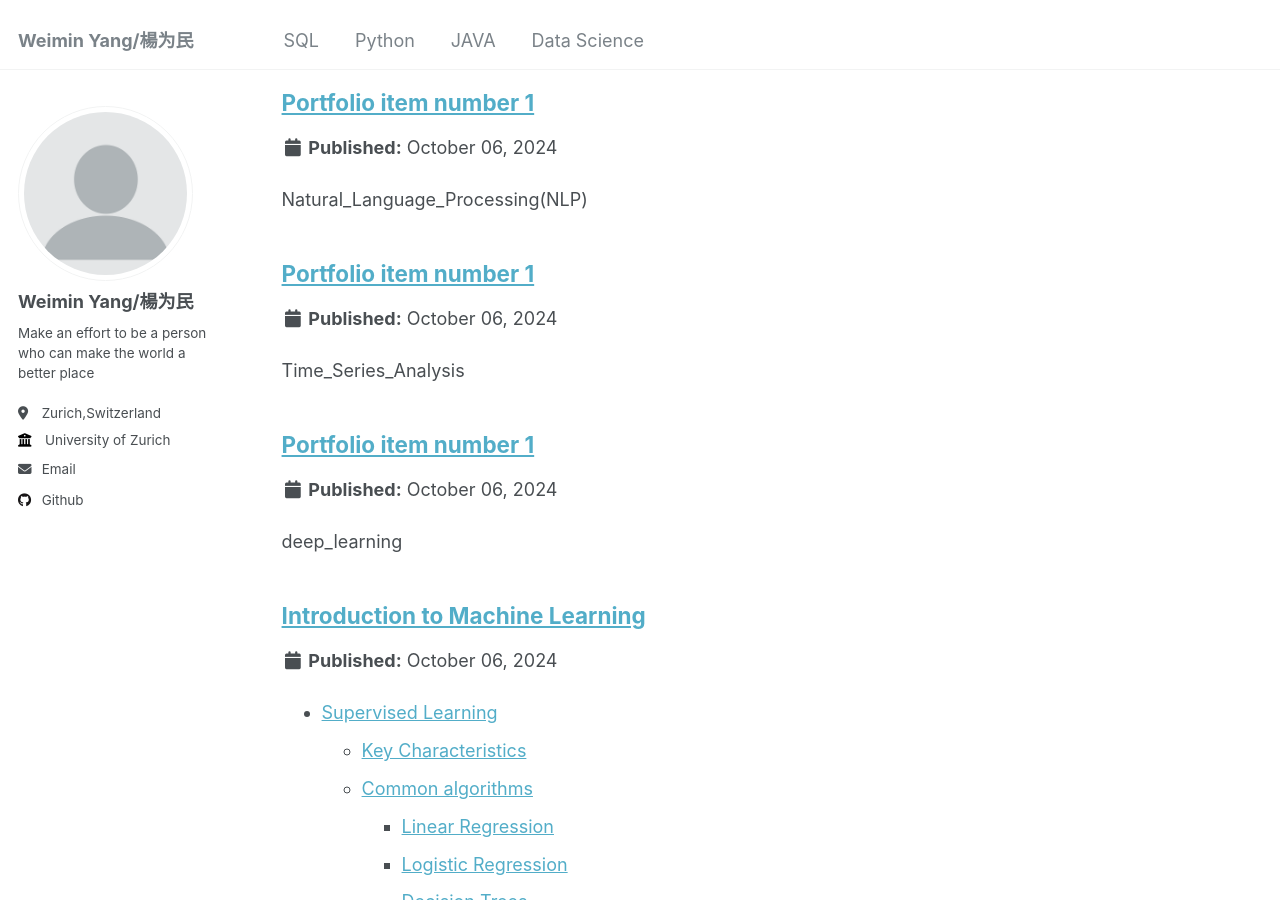
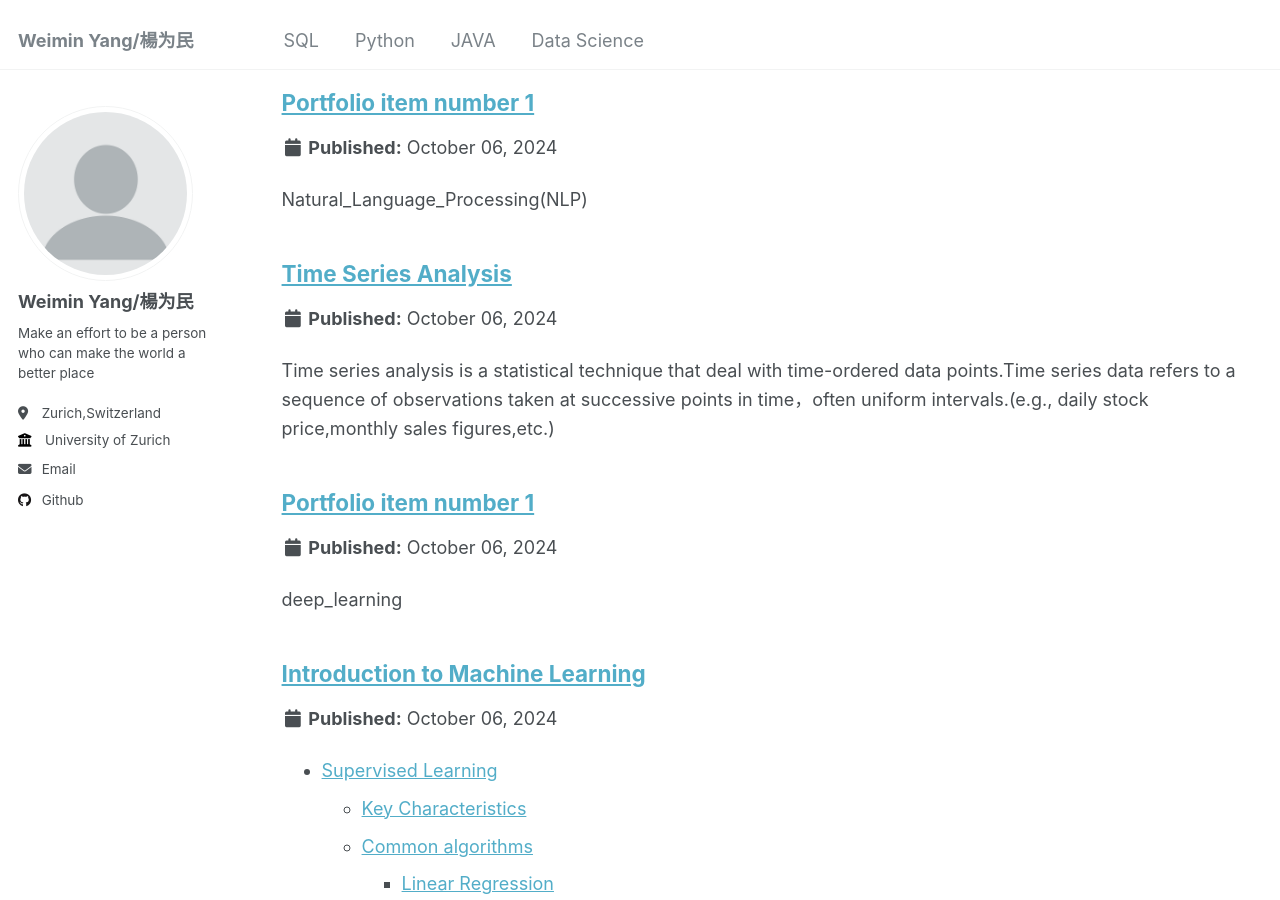
Before and after one commit to weimin3/weimin3.github-io, a Jekyll site: the page built from _pages/collection-archive.html, in a window 1280 px wide and 900 px high, scrolled down 747 px. Built offline with Jekyll 4.4.1, drawn with Linux system fonts in a browser that asks for light colours; some of the changed lines change nothing that is shown.

Commit message:
Update Time_Series_Analysis.md

````diff
--- a/_Data_Science/Time_Series_Analysis.md
+++ b/_Data_Science/Time_Series_Analysis.md
@@ -1,6 +1,84 @@
 ---
-title: "Portfolio item number 1"
+title: "Time Series Analysis"
 collection: Data_Science
 permalink: /Data_Science/Time_Series_Analysis/
 ---
-Time_Series_Analysis
+Time series analysis is a statistical technique that deal with time-ordered data points.Time series data refers to a sequence of observations taken at successive points in time，often uniform intervals.(e.g., daily stock price,monthly sales figures,etc.)
+
+**Types of time series:**
+- Univariate time series: a single variable is recorded over time.(e.g., daily temperatures)
+- Multivariate time series: multiple variables are recorded over time.
+
+**Key components of time series:**
+- Trend: the long-term upward or downward direction of the data.
+- Seasonality: regular,repeating fluctuations in the data,often tied to specific times of the year,week, or day.
+- Cyclic Patterns: Longer-term oscillations that are not of fixed duration.
+
+# Time series clustering
+Time series clustering involves grouping time series data based on similarity patterns.
+
+Time series clustering involves two main types:subsequence clustering and time point clustering.
+
+1. Subsequence clustering: using a sliding window approach to extract segments(subsequences) from a longer time series.there subsequences are then clustered based on their similarity.
+
+2. Time point clustering: clustering is based on the proximity of time points and the similarity of their corresponding values.
+
+## Similarity Measures
+1. Dynamic time warping(DTW):aligns two time series that may vary in speed or length.It warps the time axis to minimize the distance between corresponding points in two seires. it is commonly used for speech recognition and financial time series analysis.
+```python
+from scipy.spatial.distance import euclidean
+from fastdtw import fastdtw
+
+x = [1, 2, 3, 4, 5]
+y = [1, 2, 2, 4, 4, 5]
+
+# DTW using fastdtw
+distance, path = fastdtw(x, y, dist=euclidean)
+print("DTW Distance: ", distance)
+print("Path: ", path)
+```
+Output:
+```python
+DTW Distance: 1.0
+Path: [(0, 0), (1, 1), (2, 2), (3, 3), (4, 4), (4, 5)]
+```
+It means the total distance after alignment is 1.0, and the optimal alignment (warping) occurs according to the shown pairs of indices.
+
+2. Euclidean Distance:calculating the straight-line distance between corresponding points in two equally sized time series.It works best when both series have the same length and no time-shift differences, such as sensor data in controlled environments.
+```python
+import numpy as np
+
+x = np.array([1, 2, 3, 4, 5])
+y = np.array([1, 2, 2, 4, 5])
+
+# Euclidean distance between two time series
+distance = np.linalg.norm(x - y)
+print("Euclidean Distance: ", distance)
+```
+Output:
+```python
+Euclidean Distance: 1.0
+```
+3. Correlation-based Metrics:Correlation measures the similarity in the shape or trend between two time series, regardless of the magnitude. A common example is the Pearson correlation.It is useful when we care more about the trend or pattern in the data (e.g., stock market analysis).
+```python
+import numpy as np
+from scipy.stats import pearsonr
+
+x = np.array([1, 2, 3, 4, 5])
+y = np.array([2, 4, 6, 8, 10])
+
+# Pearson correlation coefficient
+correlation, _ = pearsonr(x, y)
+print("Pearson Correlation: ", correlation)
+```
+Output
+```python
+Pearson Correlation: 1.0
+```
+## Clustering methods
+1. K-Means:partitions time series into k clusters based on distance metrics.The distance between time series is typically measured using Euclidean distance or DTW.
+
+
+2. K-Shape: A variant that uses shape-based distance to improve clustering for time series.It uses shape-based distance (a form of normalized cross-correlation) to help capture the shape of time series rather than their values.
+
+3. Hierarchical Clustering:Builds a tree-like structure to visualize and analyze the clustering process.
````
